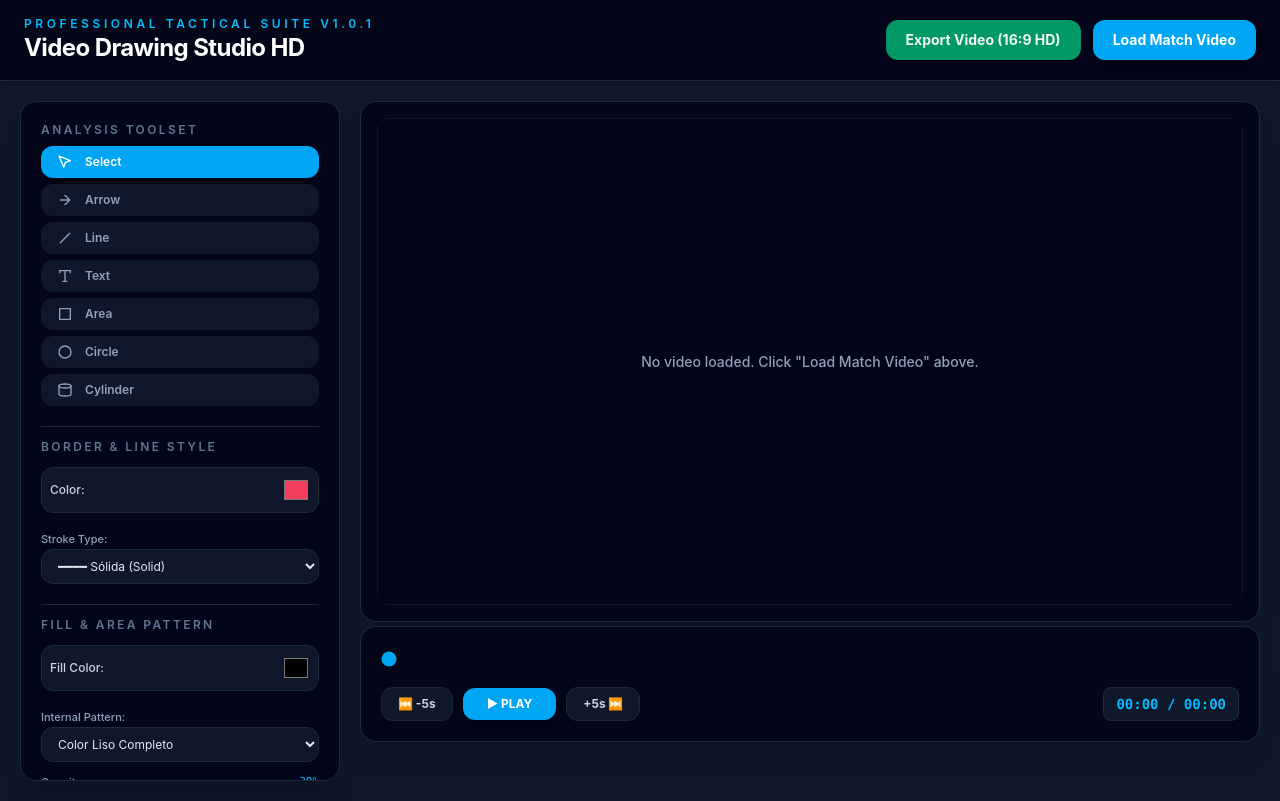
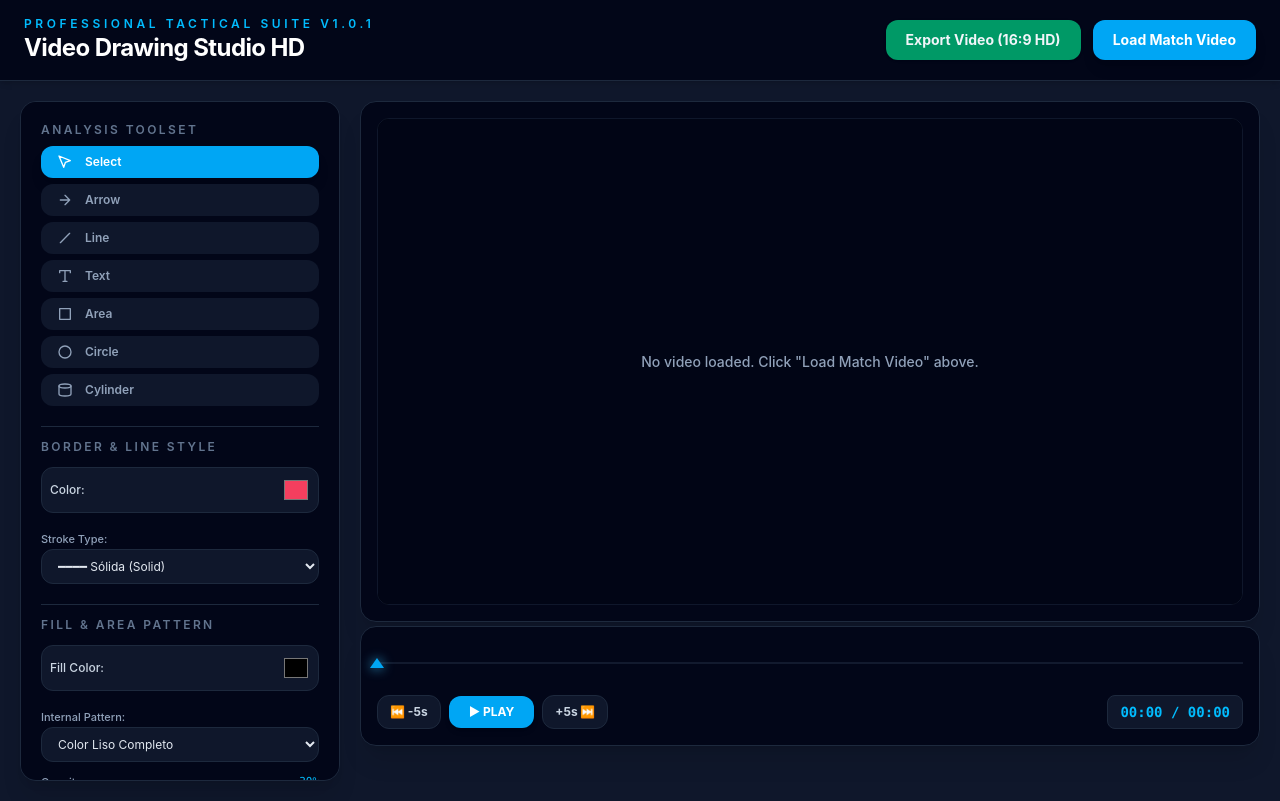
Before and after one commit to alvarofetero/ProfessionalTacticalSuite, a React (Vite) app: page / in a window 1280 px wide. Built offline with nearby package versions, Linux system fonts and the light colour scheme; the HTML template or start-up script is replaced by a standard one.

Commit message:
add scale and change icon for triangle

```diff
--- a/src/components/VideoControls.jsx
+++ b/src/components/VideoControls.jsx
@@ -7,22 +7,44 @@ export default function VideoControls({duration,
     handleSeekChange,
     formatTime}
 ){
+const minuteScale = 5
+const tickStep = minuteScale * 60
+const labelStep = minuteScale * 60
+const timelineMarks = Array.from({ length: Math.floor(duration / tickStep) + 1 }, (_, index) => index * tickStep)
+const progressPercent = duration > 0 ? (currentTime / duration) * 100 : 0
+
 return(
-     <div className="rounded-2xl border border-slate-800 bg-slate-950 p-5 shadow-xl space-y-3">
+     <div className="rounded-2xl border border-slate-800 bg-slate-950 p-3 shadow-xl space-y-2 lg:p-4">
             <div className="space-y-1">
-              <div className="relative w-full flex items-center h-6">
+              <div className="relative w-full flex items-center h-10 pt-2">
+                <div className="absolute inset-x-0 top-1/2 h-px -translate-y-1/2 bg-slate-700/70" />
                 {duration > 0 && analysisTimestamps.map((ts) => (
                   <div key={`mark-${ts}`} className="absolute top-0 bottom-0 w-[4px] bg-sky-400 shadow-[0_0_8px_#38bdf8] z-10 rounded-full pointer-events-none" style={{ left: `${(ts / duration) * 100}%` }} />
                 ))}
-                <input id="seek" type="range" min="0" max={duration || 100} step="0.01" value={currentTime} onChange={handleSeekChange} className="w-full h-2 appearance-none rounded-full bg-slate-800 accent-sky-500 cursor-pointer relative z-20" />
+                {duration > 0 && timelineMarks.map((time) => (
+                  <div
+                    key={`time-mark-${time}`}
+                    className="absolute top-0 bottom-0 flex flex-col items-center"
+                    style={{ left: `${(time / duration) * 100}%` }}
+                  >
+                    <div className="w-px h-3 bg-slate-500/80" />
+                    <span className="mt-1 text-[10px] font-medium text-slate-400">{Math.floor(time / 60)}m</span>
+                  </div>
+                ))}
+                <div
+                  data-testid="timeline-progress-indicator"
+                  className="absolute top-1/2 z-30 h-0 w-0 -translate-y-1/2 border-x-[7px] border-b-[10px] border-x-transparent border-b-sky-500 drop-shadow-[0_0_6px_rgba(56,189,248,0.9)] pointer-events-none"
+                  style={{ left: `calc(${Math.max(0, Math.min(100, progressPercent))}% - 7px)` }}
+                />
+                <input id="seek" type="range" min="0" max={duration || 100} step="0.01" value={currentTime} onChange={handleSeekChange} className="w-full h-2 appearance-none rounded-full bg-transparent accent-sky-500 cursor-pointer relative z-20 [&::-webkit-slider-thumb]:appearance-none [&::-webkit-slider-thumb]:h-0 [&::-webkit-slider-thumb]:w-0 [&::-moz-range-thumb]:appearance-none [&::-moz-range-thumb]:h-0 [&::-moz-range-thumb]:w-0" />
               </div>
             </div>
 
-            <div className="flex flex-col sm:flex-row sm:items-center justify-between gap-4 pt-1">
-              <div className="flex items-center gap-2.5">
-                <button type="button" onClick={() => skipTime(-5)} className="rounded-xl bg-slate-900 border border-slate-800 px-4 py-2 text-xs font-bold text-slate-300 hover:bg-slate-800">⏮ -5s</button>
-                <button type="button" onClick={togglePlayPause} className={`rounded-xl px-6 py-2 text-xs font-bold text-white shadow-md transition-all duration-200 ${isPlaying ? 'bg-amber-600 hover:bg-amber-500' : 'bg-sky-500 hover:bg-sky-400'}`}>{isPlaying ? '⏸ PAUSE' : '▶ PLAY'}</button>
-                <button type="button" onClick={() => skipTime(5)} className="rounded-xl bg-slate-900 border border-slate-800 px-4 py-2 text-xs font-bold text-slate-300 hover:bg-slate-800">+5s ⏭</button>
+            <div className="flex flex-col sm:flex-row sm:items-center justify-between gap-3 pt-1">
+              <div className="flex items-center gap-2">
+                <button type="button" onClick={() => skipTime(-5)} className="rounded-xl bg-slate-900 border border-slate-800 px-3 py-2 text-xs font-bold text-slate-300 hover:bg-slate-800">⏮ -5s</button>
+                <button type="button" onClick={togglePlayPause} className={`rounded-xl px-5 py-2 text-xs font-bold text-white shadow-md transition-all duration-200 ${isPlaying ? 'bg-amber-600 hover:bg-amber-500' : 'bg-sky-500 hover:bg-sky-400'}`}>{isPlaying ? '⏸ PAUSE' : '▶ PLAY'}</button>
+                <button type="button" onClick={() => skipTime(5)} className="rounded-xl bg-slate-900 border border-slate-800 px-3 py-2 text-xs font-bold text-slate-300 hover:bg-slate-800">+5s ⏭</button>
               </div>
               <div className="text-sm font-mono font-bold text-sky-400 bg-slate-900 px-3 py-1.5 rounded-lg border border-slate-800 w-fit">
                 {formatTime(currentTime)} / {formatTime(duration)}
```
Also changed, not shown: 1 other file (tests, documents, lock files or other folders).
